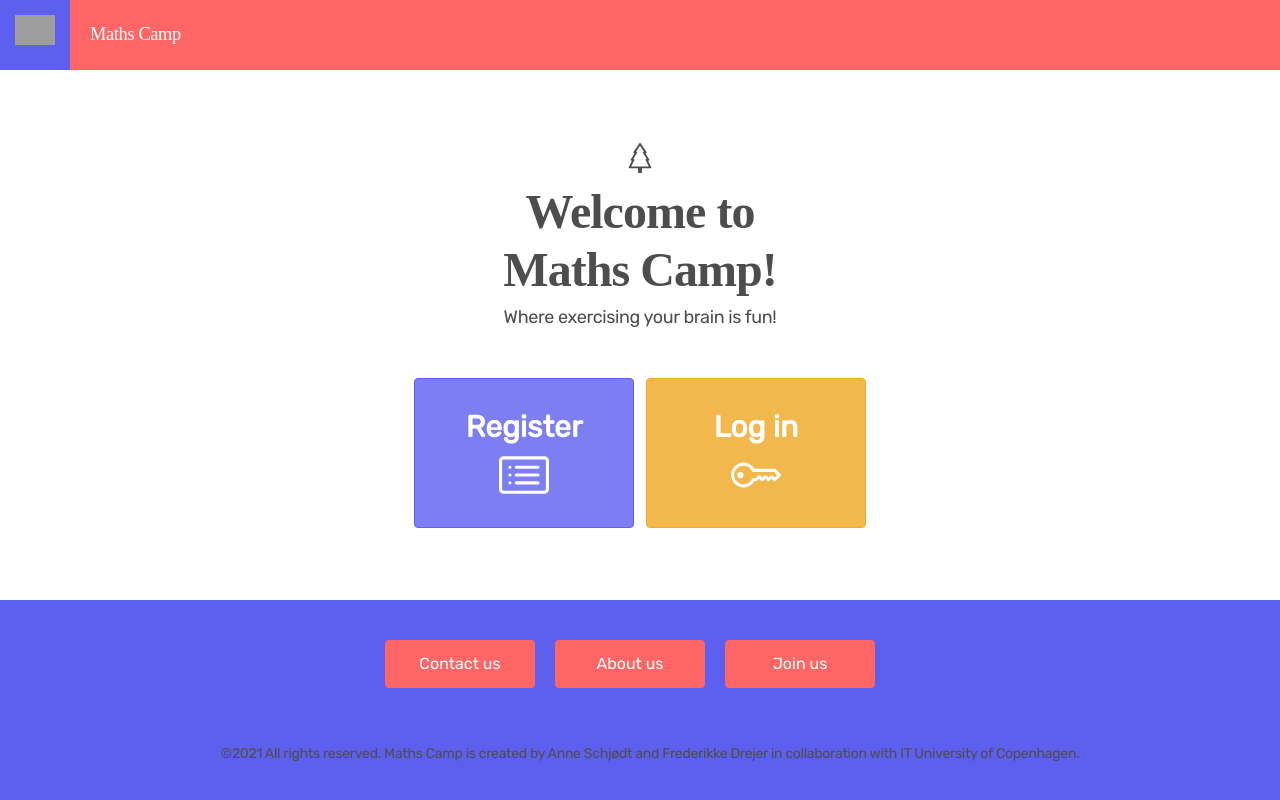
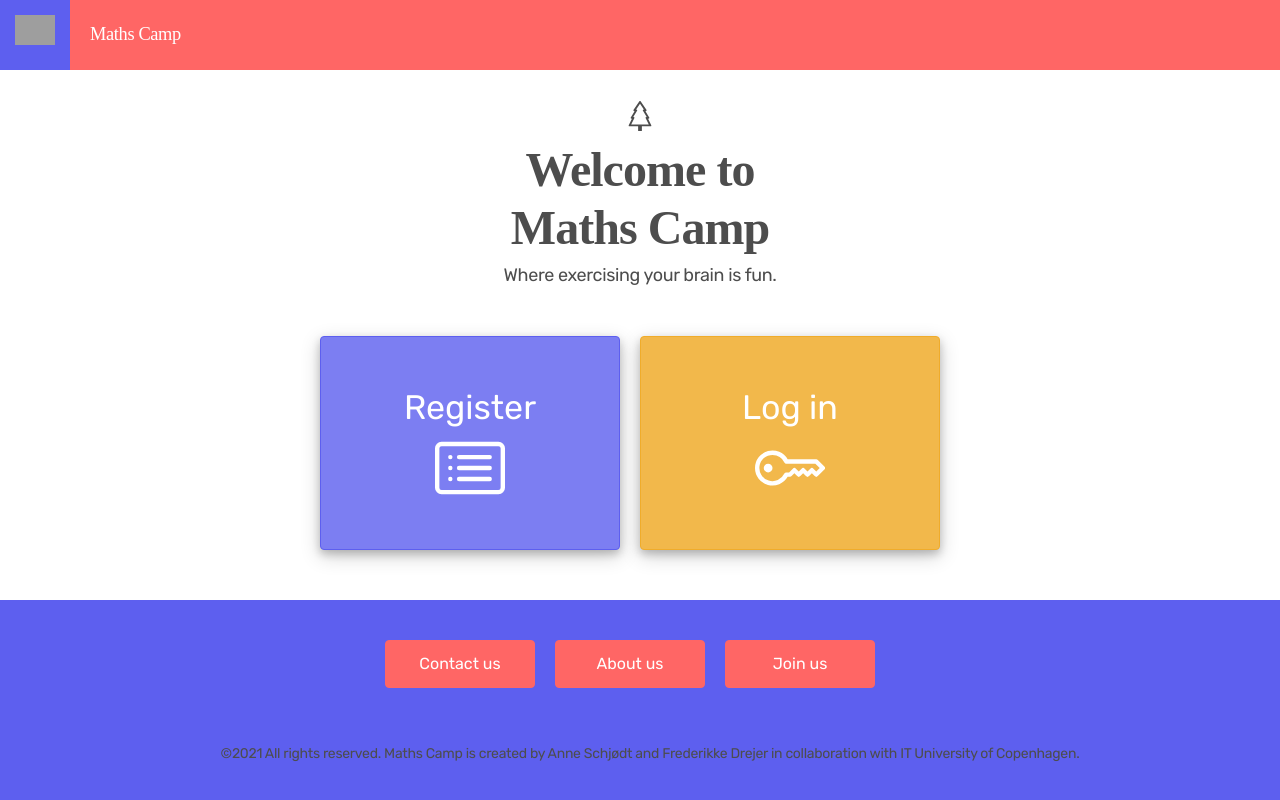
Before and after one commit to tamaraputriv/MathsCamp, a React (Create React App) app: page / in a window 1280 px wide. Built offline with nearby package versions, Linux system fonts and the light colour scheme; grey boxes are pictures that could not be loaded; a web font is replaced by a local one; what parse would draw is missing.

Commit message:
btn design

```diff
--- a/src/components/Login/LoginRegisterCard.css
+++ b/src/components/Login/LoginRegisterCard.css
@@ -20,12 +20,6 @@ p {
 .login-btn:not(:disabled) {
   background-color: #f2b84b !important;
   border-color: #f0ac2b !important;
-  font-family: "Rubik";
-  margin-left: 12px;
-  width: 220px;
-  height: 150px;
-  font-size: 30px;
-  font-weight: bold;
 }
 
 .login-btn:hover {
@@ -37,14 +31,25 @@ p {
 .register-btn:not(:disabled) {
   background-color: #7c7ef2 !important;
   border-color: #5d5fef !important;
-  font-family: "Rubik";
-  width: 220px;
-  height: 150px;
-  font-size: 30px;
-  font-weight: bold;
 }
 
 .register-btn:hover {
   background-color: #5d5fef !important;
   border-color: #5d5fef !important;
 }
+
+.landing-btn {
+  border: none;
+  box-shadow: 0 4px 8px 0 rgba(0, 0, 0, 0.2), 0 6px 20px 0 rgba(0, 0, 0, 0.19);
+  border-radius: 8px;
+  width: 300px;
+  height: 214px;
+  font-family: Rubik;
+  font-style: normal;
+  font-weight: 700;
+  font-size: 34px !important;
+  line-height: 41px;
+  text-align: center;
+  margin-bottom: 20px;
+  margin-right: 20px;
+}
--- a/src/components/Login/LoginRegisterCard.js
+++ b/src/components/Login/LoginRegisterCard.js
@@ -3,7 +3,7 @@ import { Tree, CardList, Key } from "react-bootstrap-icons";
 import { useHistory } from "react-router";
 import { Container, Button, ButtonToolbar } from "react-bootstrap";
 import "./LoginRegisterCard.css";
-import "bootstrap/dist/css/bootstrap.css"
+import "bootstrap/dist/css/bootstrap.css";
 
 export default function LoginRegisterCard() {
   const history = useHistory();
@@ -22,15 +22,22 @@ export default function LoginRegisterCard() {
     <Container className="login-container">
       <div className="text-center">
         <Tree size={30} color="#4D4D4D" />
-        <h1>Welcome to <br />Maths Camp!</h1>
-        <p>Where exercising your brain is fun!</p>
+        <h1>
+          Welcome to <br />
+          Maths Camp
+        </h1>
+        <p>Where exercising your brain is fun.</p>
       </div>
       <ButtonToolbar className="btn-toolbar login-register-toolbar">
-        <Button
-          onClick={handleRegister}className="btn-primary lg register-btn">Register<br /><CardList size={50} />
+        <Button onClick={handleRegister} className="register-btn landing-btn">
+          Register
+          <br />
+          <CardList size={70} />
         </Button>
-        <Button
-          onClick={handleLogin} className="btn-primary lg login-btn">Log in<br /><Key size={50} />
+        <Button onClick={handleLogin} className="login-btn landing-btn">
+          Log in
+          <br />
+          <Key size={70} />
         </Button>
       </ButtonToolbar>
     </Container>
```
